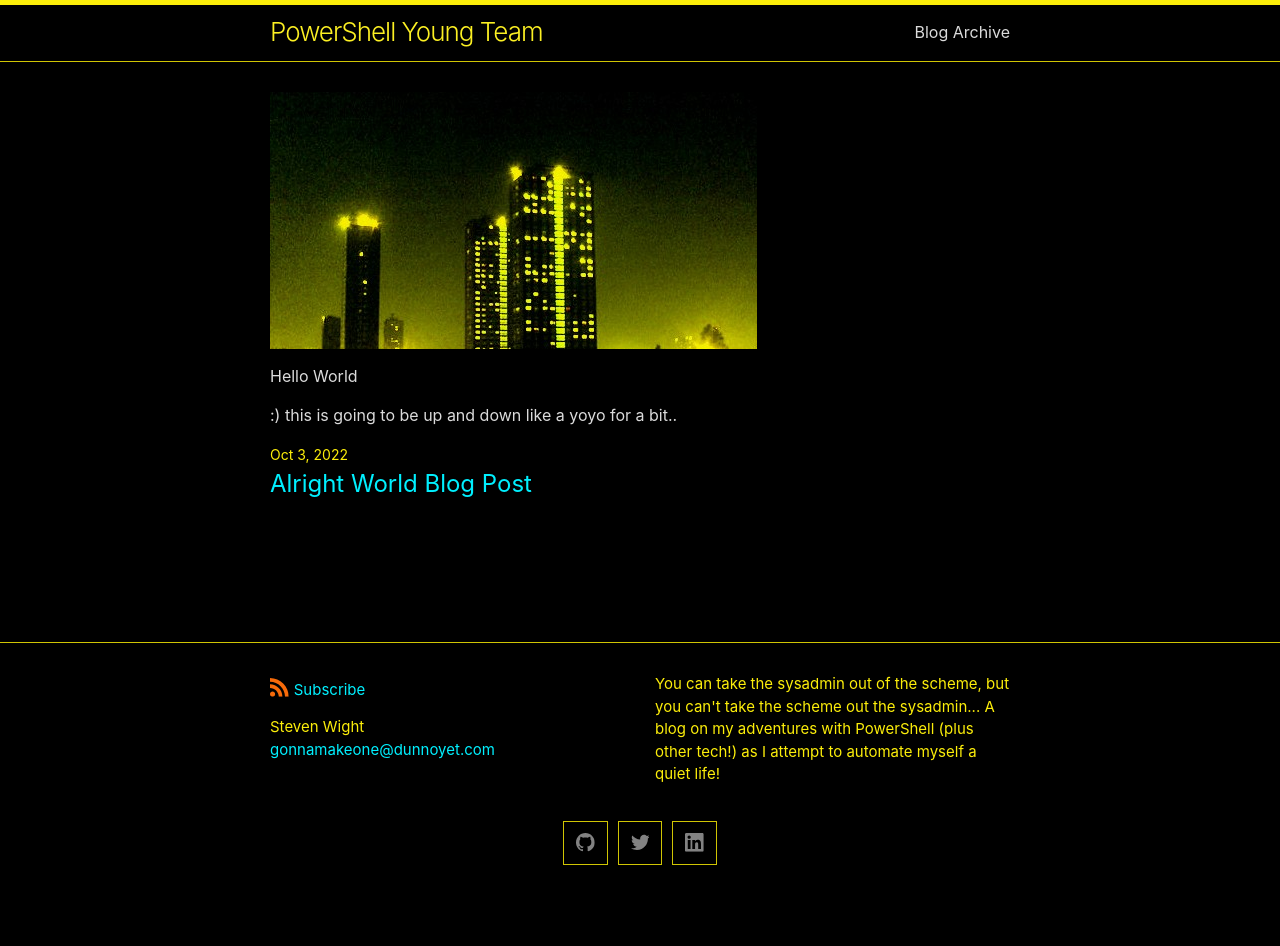
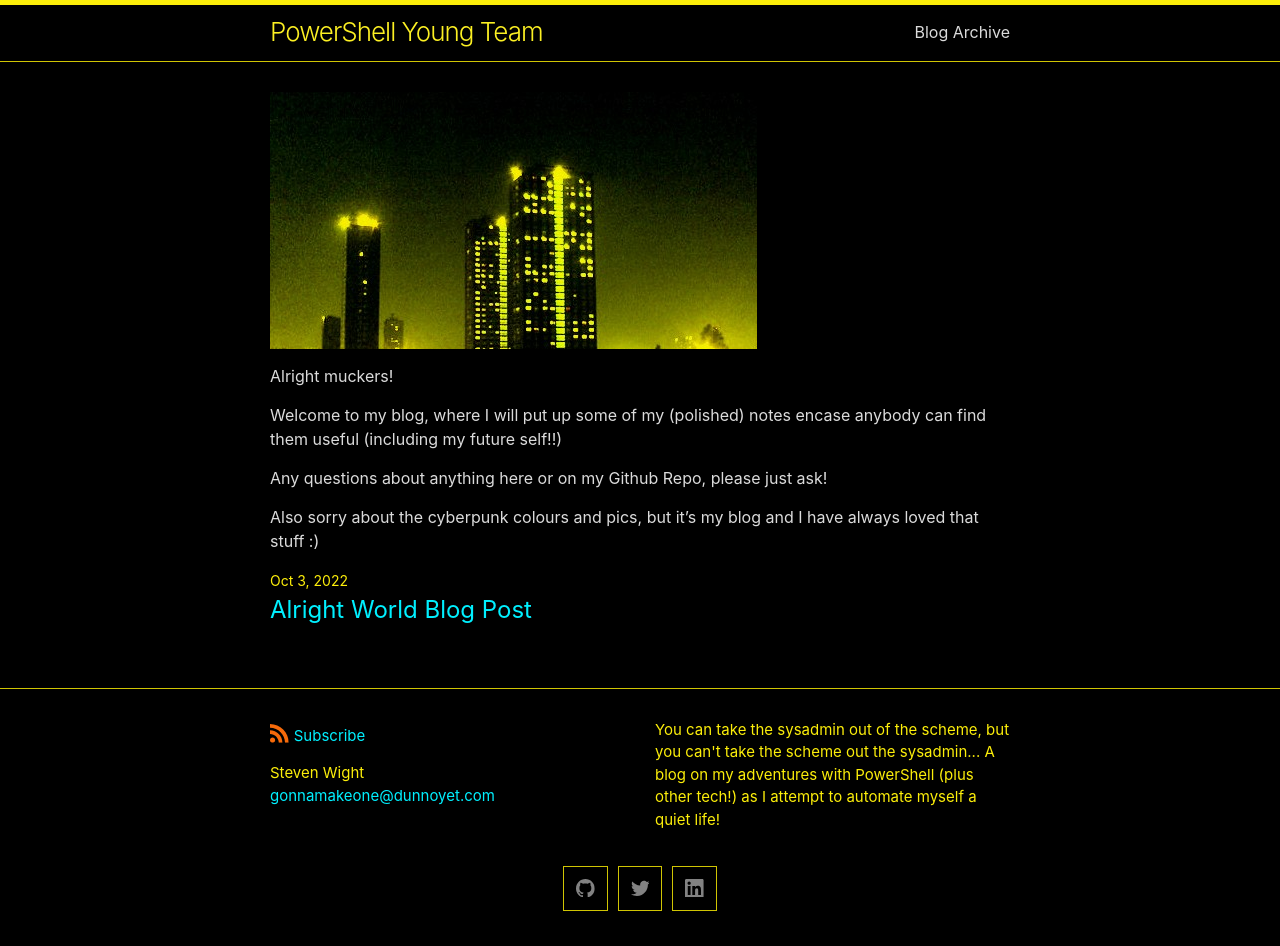
Before and after one commit to PowerShellYoungTeam/PowerShellYoungTeam.github.io, a Jekyll site: the page built from index.md, in a window 1280 px wide. Built offline with Jekyll 4.4.1, drawn with Linux system fonts in a browser that asks for light colours; our own code applies the rules of GitHub Pages for plain Markdown files; before the commit the page ends 900 px from its top, so only the background shows below that.

Commit message:
Update index.md

```diff
--- a/index.md
+++ b/index.md
@@ -2,6 +2,10 @@
 
 ![Screenshot]( /assets/images/BigMeanCity3.jpg)
 
-Hello World
+Alright muckers!
 
-:) this is going to be up and down like a yoyo for a bit..
+Welcome to my blog, where I will put up some of my (polished) notes encase anybody can find them useful (including my future self!!)
+
+Any questions about anything here or on my Github Repo, please just ask!
+
+Also sorry about the cyberpunk colours and pics, but it's my blog and I have always loved that stuff :)
```
